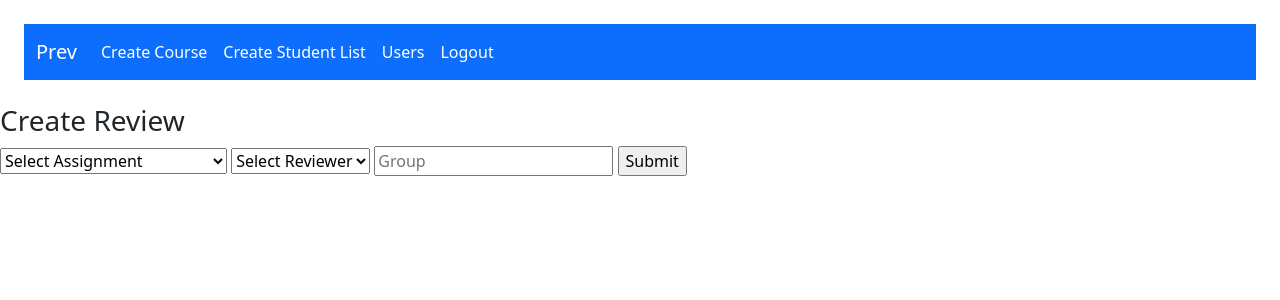
After one commit to ugurduz/SWE599, a Django app: page /createreview/ in a window 1280 px wide. The commit adds this page. Shown: the top 300 px of the page. Run offline with Django 3.2, Linux system fonts and the light colour scheme; a user stored in the database is signed in; tables that the repository leaves empty hold one stand-in row (values such as "Sample post").

Commit message:
review developments

```diff
--- a/review/forms.py
+++ b/review/forms.py
@@ -4,7 +4,7 @@ from django.db.models import fields
 from django.forms import ModelForm
 from django.forms.fields import DateTimeField
 from django.forms.widgets import DateInput, DateTimeInput, PasswordInput
-from .models import Profile, Course, AssignmentGeneral, Assignment, Review, Upload, Student
+from .models import Profile, Course, AssignmentGeneral, Assignment, Review, Reviewer, Upload, Student
 from django.contrib.auth.models import User
 from django.contrib.auth.forms import UserCreationForm, UsernameField
 
@@ -23,6 +23,11 @@ class AssignmentCreationForm(ModelForm):
         model = AssignmentGeneral
         fields = [ 'courseid', 'title', 'description', 'duedate', 'duetime']
 
+class ReviewCreationForm(ModelForm):
+    class Meta:
+        model = Reviewer
+        fields = [ 'assgeneral', 'reviewer', 'group']
+
 class AddtoCourse(ModelForm):
     class Meta:
         model = Student
@@ -31,7 +36,7 @@ class AddtoCourse(ModelForm):
 class AssignStudents(ModelForm):
     class Meta:
         model = Assignment
-        fields = ['assignee', 'assgeneral']
+        fields = ['assignee', 'assgeneral', 'group']
 
 class AssignmentUploadForm(ModelForm):
     class Meta:
--- a/review/models.py
+++ b/review/models.py
@@ -82,6 +82,7 @@ class AssignmentGeneral(models.Model):
 class Assignment(models.Model):
     assignmentid = models.UUIDField(default=uuid.uuid4, unique=True,primary_key=True, editable=False)
     assignee = models.ForeignKey(Profile,  null=True, blank=True, on_delete=models.CASCADE)
+    group = models.IntegerField(default=0, null=True, blank=True)
     assgeneral = models.ForeignKey(AssignmentGeneral,  null=True, blank=True, on_delete=models.CASCADE)
     created = models.DateTimeField(auto_now_add=True)
 
@@ -91,11 +92,12 @@ class Assignment(models.Model):
 class Reviewer(models.Model):
     reviewid = models.UUIDField(default=uuid.uuid4, unique=True,primary_key=True, editable=False)
     reviewer = models.ForeignKey(Profile,  null=True, blank=True, on_delete=models.CASCADE)
+    group = models.IntegerField(default=0, null=True, blank=True)
     assgeneral = models.ForeignKey(AssignmentGeneral,  null=True, blank=True, on_delete=models.CASCADE)
-    assigneeid = models.ForeignKey(Assignment,  null=True, blank=True, on_delete=models.CASCADE)
+    #assigneeid = models.ForeignKey(Assignment,  null=True, blank=True, on_delete=models.CASCADE)
 
     def __str__(self):
-        return str(self.assgeneral.title)
+        return str(self.reviewer.email)
 
 class Review(models.Model):
     reviewid = models.UUIDField(default=uuid.uuid4, unique=True,primary_key=True, editable=False)
--- a/review/urls.py
+++ b/review/urls.py
@@ -14,6 +14,12 @@ urlpatterns =[
     path('createcourse/', views.createCourse, name="createcourse"),
     path('createassignment/', views.createAssignment, name="createassignment"),
     path('assignstudents/', views.assignStudents, name="assignstudents"),
+    path('createreview/', views.createReview, name="createreview"),
+    path('assignreviewers/', views.assignReviewers, name="assignreviewers"),
     path('addtocourse/', views.addtoCourse, name="addtoCourse"),
+    path('assignments/', views.assignments, name="assignments"),
+    path('assignment/<str:pk>/', views.assignment, name="assignment"),
+    path('reviews/', views.reviews, name="reviews"),
+    path('review/<str:pk>/', views.review, name="review"),
 
 ]
--- a/review/views.py
+++ b/review/views.py
@@ -1,4 +1,5 @@
 from cgi import print_form
+from collections import UserList
 from multiprocessing import context
 import profile
 from django.shortcuts import render
@@ -8,8 +9,8 @@ from django.core.files.base import ContentFile
 from django.forms.widgets import HiddenInput
 from django.shortcuts import render, redirect
 from django.http import HttpResponse
-from .models import Profile, Course, AssignmentGeneral, Assignment, Review, Upload
-from .forms import UserCreationForm, CourseCreationForm, AssignmentCreationForm, AssignStudents, AssignmentUploadForm, ReviewUploadForm, DefineUserType, AddtoCourse
+from .models import Profile, Course, AssignmentGeneral, Assignment, Review, Upload, Student, Reviewer
+from .forms import UserCreationForm, CourseCreationForm, AssignmentCreationForm, ReviewCreationForm, AssignStudents, AssignmentUploadForm, ReviewUploadForm, DefineUserType, AddtoCourse
 from django.contrib.auth import login, authenticate, logout
 from django.contrib.auth.models import User
 from django.contrib.auth.forms import UserCreationForm
@@ -84,7 +85,12 @@ def logoutUser(request):
 
 #@login_required(login_url="login")
 def courses(request):
-     return render(request, 'courses.html')
+    page = 'courses'
+    profile = request.user.profile
+    studentObj = Student.objects.filter(studentid = profile.userid)
+    context = {'page':page,'profile':profile, 'studentObj':studentObj}
+
+    return render(request, 'courses.html', context)
 
 def users(request):
     page='users'
@@ -147,6 +153,7 @@ def createAssignment(request):
 def assignStudents(request):
     profile = request.user.profile
     form = AssignStudents()
+    coursesObj = Course.objects.filter(instructor=profile)
     assignmentList = AssignmentGeneral.objects.filter()
     studentList = Profile.objects.filter(type='student')
 
@@ -158,6 +165,57 @@ def assignStudents(request):
 
     context = {'form':form, 'profile':profile, 'assignmentList':assignmentList, 'studentList':studentList}
     return render(request, 'assignstudents.html', context)
+
+def createReview(request):
+    profile = request.user.profile
+    form = ReviewCreationForm()
+    usersList = Profile.objects.filter(type='student')
+    assignmentsList = AssignmentGeneral.objects.filter()
+    coursesList = Course.objects.filter(instructor = profile)
+
+    if request.method == 'POST':
+        form = ReviewCreationForm(request.POST)
+        print(form.data)
+    if form.is_valid():
+        form.save()
+
+    context = {'form':form, 'profile':profile, 'coursesList':coursesList, 'assignmentsList':assignmentsList, 'usersList':usersList}
+    return render(request, 'createreview.html', context)
+
+def assignment(request):
+    return render(request, 'assignment.html', context)
+
+def assignReviewers(request):
+    profile = request.user.profile
+    form = AssignStudents()
+    assignmentList = AssignmentGeneral.objects.filter()
+    studentList = Profile.objects.filter(type='student')
+
+    if request.method == 'POST':
+        form = AssignStudents(request.POST)
+        print(form.data)
+    if form.is_valid():
+        form.save()
+
+    context = {'form':form, 'profile':profile, 'assignmentList':assignmentList, 'studentList':studentList}
+    return render(request, 'assignreviewers.html', context)
+
+def assignment(request):
+    return render(request, 'assignment.html', context)
+
+def assignments(request):
+    page = 'assignments'
+    profile = request.user.profile
+    assignmentsObj = Assignment.objects.filter(assignee=profile)
+    studentObj = Student.objects.filter(studentid = profile.userid)
+    context = {'page':page,'profile':profile, 'studentObj':studentObj, 'assignmentsObj':assignmentsObj}
+    return render(request, 'assignments.html', context)
+
+def review(request):
+    return render(request, 'review.html', context)
+
+def reviews(request):
+    return render(request, 'reviews.html', context)
 
 def addtoCourse(request):
     profile = request.user.profile
--- a/templates/addtocourse.html
+++ b/templates/addtocourse.html
@@ -16,7 +16,6 @@
 
     <p>Please select students:</p>
     {% for student in studentList %}
-        {{student.name}}
         <input type="radio" id="studentid" name="studentid" value="{{student.userid}}">
         <label for="{{student.userid}}">{{student.name}} {{student.surname}}</label><br>
     {% endfor %}
--- /dev/null
+++ b/templates/createreview.html
@@ -0,0 +1,32 @@
+{%extends 'main.html'%}
+
+{% block content %}
+
+<h3>Create Review</h3>
+
+<form action="" method="POST" enctype="multipart/form-data" action="{% url 'createreview' %}">
+    {% csrf_token %}
+    <select id="assgeneral" name="assgeneral" required="required">
+        <option disabled selected>Select Assignment</option>
+
+        {% for course in coursesList %}
+            {% for assignment in assignmentsList %}
+                {% if assignment.courseid.instructor == course.instructor and assignment.courseid == course %}
+                    <option value="{{assignment.assid}}">{{assignment.title}}</option>
+                {% endif %}
+            {% endfor %}
+        {% endfor %}
+
+        {{m | safe}}
+    </select>
+    <select id="reviewer" name="reviewer" required="required">
+        <option disabled selected>Select Reviewer</option>
+
+        {% for user in usersList %}
+            <option value="{{user.userid}}">{{user.name}} {{user.surname}}</option>
+        {% endfor %}
+    </select>
+    <input type="number" id="group" name="group" placeholder="Group">
+    <input type="submit" placeholder="Create">
+
+{% endblock content %}
--- a/templates/navbar.html
+++ b/templates/navbar.html
@@ -25,7 +25,7 @@
             <div class="collapse navbar-collapse" id="navbarCollapse2">
                 <div class="navbar-nav">
                     {% if request.user.is_authenticated %}
-                    <a href="/logout" class="nav-item nav-link active">Logout</a>
+
                         {% if request.user.profile.type == 'admin' %}
                             <a href="/createcourse" class="nav-item nav-link active">Create Course</a>
                             <a href="/addtocourse" class="nav-item nav-link active">Create Student List</a>
@@ -33,9 +33,16 @@
 
                         {% elif request.user.profile.type == 'instructor' %}
                             <a href="/createassignment" class="nav-item nav-link active">Create Assignment</a>
-                            <a href="/assigntostudents" class="nav-item nav-link active">Assign Students</a>
+                            <a href="/assignstudents" class="nav-item nav-link active">Assign Students</a>
+                            <a href="/createreview" class="nav-item nav-link active">Create Review</a>
+                            <a href="/assignreviews" class="nav-item nav-link active">Assign Reviewers</a>
+
+                        {% elif request.user.profile.type == 'student' %}
+                            <a href="/assignments" class="nav-item nav-link active">Assignments</a>
+                            <a href="/reviews" class="nav-item nav-link active">Reviews</a>
 
                         {% endif %}
+                        <a href="/logout" class="nav-item nav-link active">Logout</a>
                     {% else %}
                     <a href="/login" class="nav-item nav-link active">Login</a>
                     {% endif %}
```
Also changed, not shown: templates/assignments.html (added, +51 -0 lines), templates/assignstudents.html (+5 -3 lines), templates/courses.html (+59 -5 lines), review/migrations/0003_assignment_group_reviewer_group_alter_review_file_and_more.py (added), review/migrations/0004_remove_reviewer_assigneeid.py (added), templates/reviews.html (added), 1 other file.
